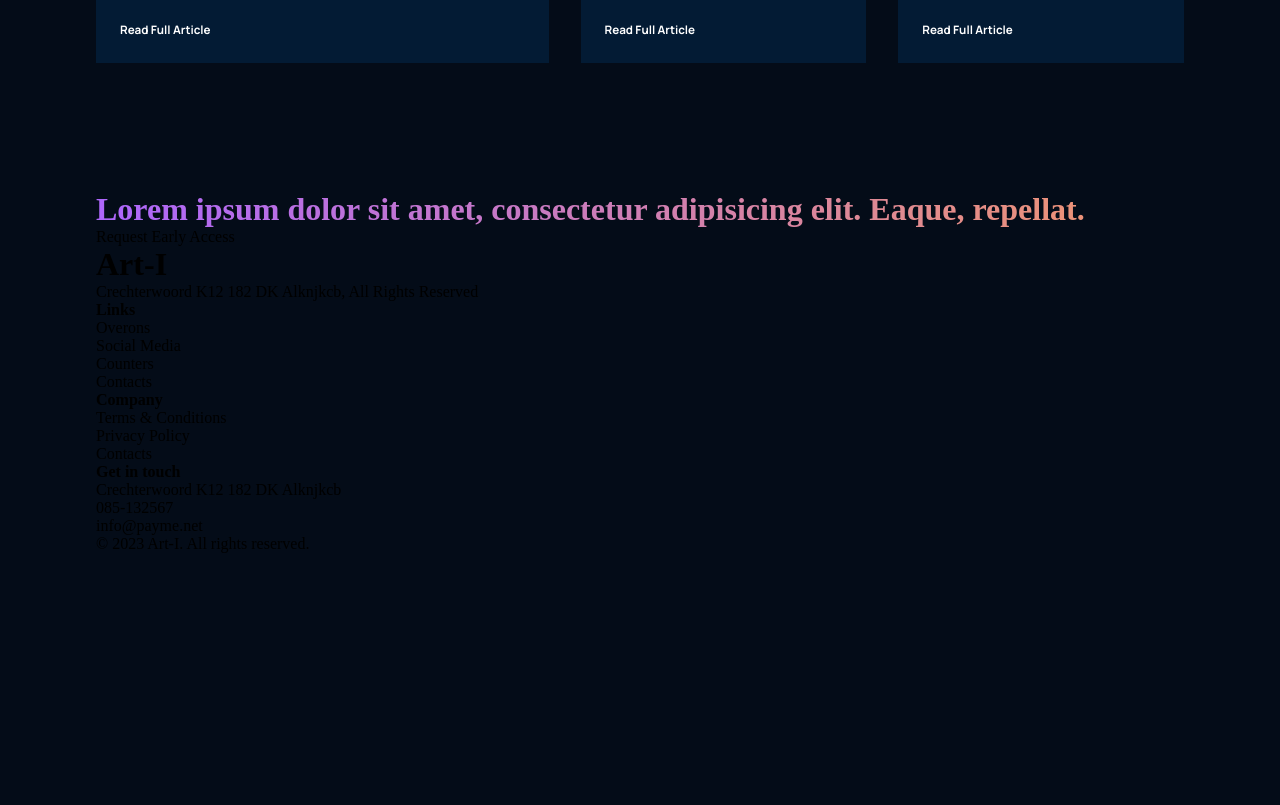
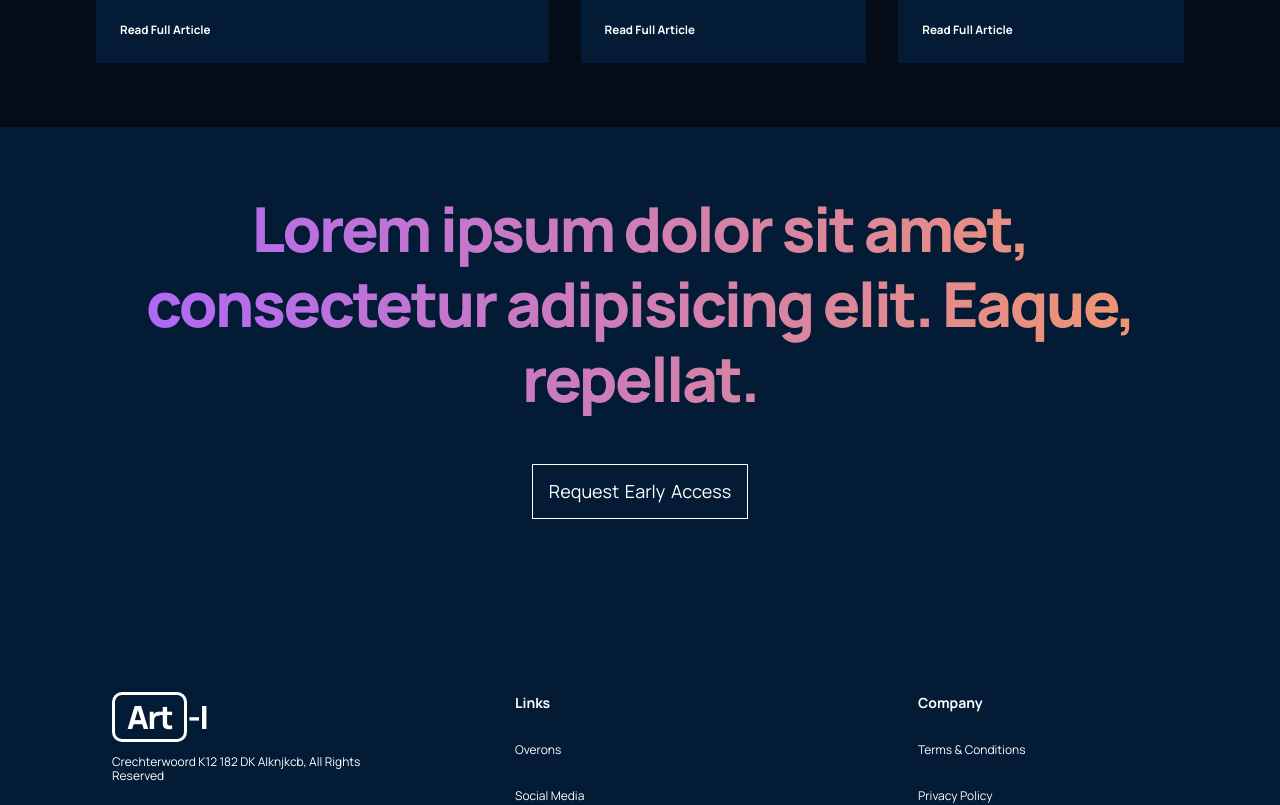
Before and after one commit to o-brayarn/art-i, a React (Create React App) app: page / in a window 1280 px wide. Shown: the part 4040-4845 px from the top of the page. Before the commit the page ends 4657 px from the top, so only its background shows below. Built offline with nearby package versions, Linux system fonts and the light colour scheme.

Commit message:
style footer

```diff
--- a/src/containers/footer/footer.css
+++ b/src/containers/footer/footer.css
@@ -0,0 +1,104 @@
+.ai__footer {
+  display: flex;
+  flex-direction: column;
+  justify-content: center;
+  align-items: center;
+
+  background: var(--color-footer);
+  font-family: var(--font-family);
+}
+.ai__footer-heading {
+  width: 100%;
+  text-align: center;
+
+  margin-bottom: 3rem;
+}
+.ai__footer-heading h1 {
+  font-weight: 800;
+  font-size: 62px;
+  line-height: 75px;
+  text-align: center;
+  letter-spacing: -0.04em;
+}
+.ai__footer-btn {
+  display: flex;
+  justify-content: center;
+  align-items: center;
+  padding: 1em;
+  border: 1px solid #fff;
+  text-align: center;
+  margin-bottom: 10em;
+  cursor: pointer;
+}
+.ai__footer-btn p {
+  box-sizing: border-box;
+  font-size: 18px;
+  line-height: 21px;
+  color: #ffffff;
+  word-spacing: 2px;
+}
+.ai__footer-links {
+  display: flex;
+  justify-content: space-between;
+  align-items: flex-start;
+  flex-wrap: wrap;
+  flex-direction: row;
+
+  width: 100%;
+  text-align: left;
+}
+.ai__footer-links div {
+  width: 250px;
+  margin: 1rem;
+}
+.ai__footer-links__logo {
+  display: flex;
+  flex-direction: column;
+}
+.ai__footer-links__logo h1 {
+  color: #fff;
+  font-weight: 800;
+  letter-spacing: -0.04em;
+
+  margin-bottom: 1rem;
+}
+.ai__footer-links__logo h1 span {
+  border: 3px solid #fff;
+  border-radius: 10px;
+  padding: 0 12px;
+  text-align: center;
+}
+.ai__footer-links__logo p {
+  font-size: 12px;
+  line-height: 14px;
+  color: #ffffff;
+}
+.ai__footer-links__div {
+  display: flex;
+  justify-content: flex-start;
+  flex-direction: column;
+
+  color: #ffffff;
+}
+.ai__footer-links__div h4 {
+  font-size: 14px;
+  line-height: 16px;
+  margin-bottom: 1rem;
+}
+.ai__footer-links__div p {
+  font-size: 12px;
+  line-height: 14px;
+
+  margin: 1rem 0;
+  cursor: pointer;
+}
+.ai__footer-copyright {
+  margin-top: 2em;
+  text-align: center;
+  width: 100%;
+}
+.ai__footer-copyright p {
+  font-size: 12px;
+  line-height: 14px;
+  color: #ffffff;
+}
```
